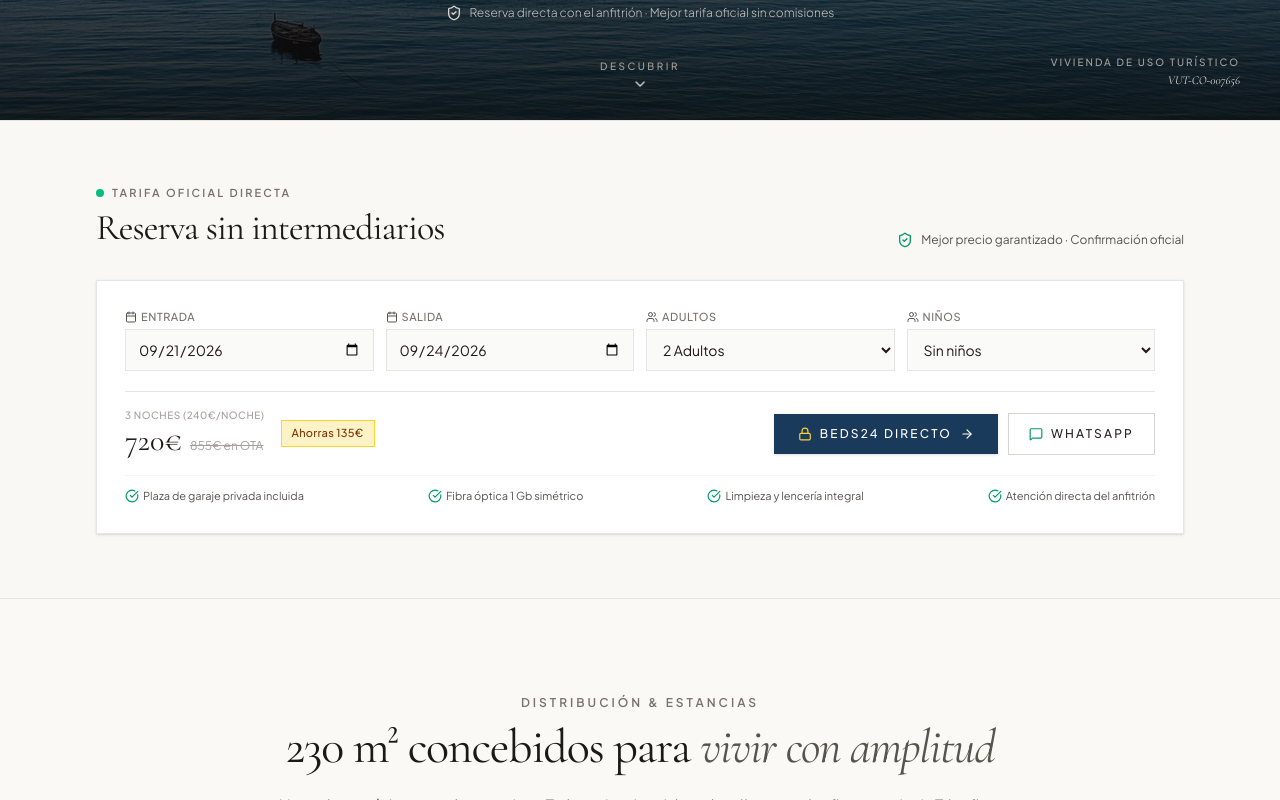
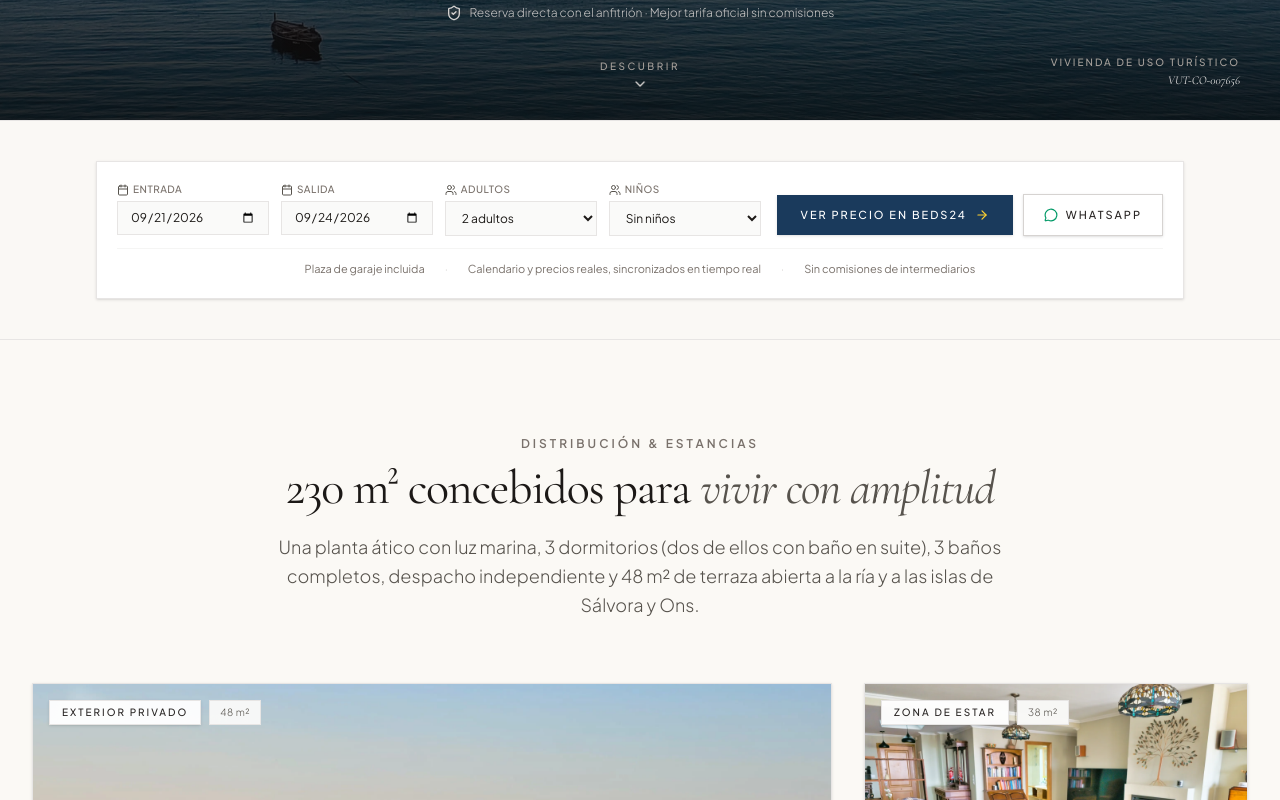
Before and after one commit to fmartinez31416/illas-atlanticas-web, a React (Vite) app: page / in a window 1280 px wide. Shown: the part 680-1480 px from the top of the page. Built offline with nearby package versions, Linux system fonts and the light colour scheme.

Commit message:
feat: barra de reserva compacta sin precios inventados y Bitácora en el menú principal

```diff
--- a/src/App.tsx
+++ b/src/App.tsx
@@ -35,7 +35,7 @@ export function App() {
   // VISTA 2: Portada de lujo limpia (Ático, estancias y reserva directa)
   return (
     <div className="min-h-screen bg-stone-950 text-stone-100 font-sans selection:bg-amber-200 selection:text-stone-950">
-      <Header onOpenBooking={scrollToBooking} />
+      <Header onOpenBooking={scrollToBooking} onOpenBitacora={() => setCurrentView('bitacora')} />
 
       <main>
         <Hero onOpenBooking={scrollToBooking} />
--- a/src/components/BookingWidget.tsx
+++ b/src/components/BookingWidget.tsx
@@ -1,5 +1,5 @@
 import { useState, useId } from 'react';
-import { Calendar, Users, ShieldCheck, CheckCircle, ArrowRight, MessageSquare, Lock, Star } from 'lucide-react';
+import { Calendar, Users, ArrowRight, MessageCircle } from 'lucide-react';
 
 interface BookingWidgetProps {
   initialCheckIn?: string;
@@ -25,28 +25,16 @@ export function BookingWidget({ initialCheckIn, initialCheckOut }: BookingWidget
   const [adults, setAdults] = useState<number>(2);
   const [children, setChildren] = useState<number>(0);
 
-  const calculateNights = () => {
-    if (!checkIn || !checkOut) return 3;
-    const start = new Date(checkIn).getTime();
-    const end = new Date(checkOut).getTime();
-    const diff = Math.ceil((end - start) / (1000 * 60 * 60 * 24));
-    return diff > 0 ? diff : 2;
-  };
-
-  const nights = calculateNights();
-  const basePricePerNight = 240;
-  const otaPricePerNight = 285;
-  const directSubtotal = basePricePerNight * nights;
-  const otaSubtotal = otaPricePerNight * nights;
-  const directSavings = otaSubtotal - directSubtotal;
-  const totalDirect = directSubtotal;
-
   const handleBeds24Redirect = () => {
     const beds24Url = `https://beds24.com/booking2.php?propid=illasatlanticas&checkin=${checkIn}&checkout=${checkOut}&numadult=${adults}&numchild=${children}`;
     window.open(beds24Url, '_blank', 'noopener,noreferrer');
   };
 
   const handleWhatsAppBooking = () => {
+    const nights = Math.max(
+      1,
+      Math.ceil((new Date(checkOut).getTime() - new Date(checkIn).getTime()) / 86400000)
+    );
     const text = encodeURIComponent(
       `Hola, me gustaría consultar disponibilidad directa para Illas Atlánticas Ático:\n- Fechas: del ${checkIn} al ${checkOut} (${nights} noches)\n- Ocupantes: ${adults} adultos, ${children} niños\n\n¿Tienen disponibilidad confirmada para estas fechas?`
     );
@@ -54,36 +42,19 @@ export function BookingWidget({ initialCheckIn, initialCheckOut }: BookingWidget
   };
 
   return (
-    <section id="reservas" className="py-14 sm:py-16 bg-[#FAF8F5] text-stone-900 relative border-t border-stone-200">
+    <section id="reservas" className="py-10 bg-[#FAF8F5] border-t border-stone-200">
       <div className="max-w-6xl mx-auto px-4 sm:px-6 lg:px-8">
 
-        {/* Cabecera Compacta */}
-        <div className="flex flex-col sm:flex-row sm:items-end justify-between mb-8 gap-4">
-          <div>
-            <div className="flex items-center gap-2 mb-1.5">
-              <span className="w-2 h-2 rounded-full bg-emerald-500"></span>
-              <span className="text-stone-500 uppercase tracking-[0.2em] text-[11px] font-semibold">
-                Tarifa Oficial Directa
-              </span>
-            </div>
-            <h2 className="text-2xl sm:text-4xl font-serif text-stone-900 font-normal tracking-tight">
-              Reserva sin intermediarios
-            </h2>
-          </div>
-          <div className="flex items-center gap-2 text-xs text-stone-600">
-            <ShieldCheck className="w-4 h-4 text-emerald-600 shrink-0" />
-            <span>Mejor precio garantizado · Confirmación oficial</span>
-          </div>
-        </div>
+        {/* Barra única compacta */}
+        <div className="bg-white border border-stone-200 shadow-sm p-4 sm:p-5">
 
-        {/* Tarjeta Unificada y Compacta */}
-        <div className="bg-white border border-stone-200 p-5 sm:p-7 shadow-sm">
+          <div className="flex flex-col lg:flex-row lg:items-end gap-4">
 
-          {/* Fila de Inputs */}
-          <div className="grid grid-cols-2 md:grid-cols-4 gap-3 mb-5">
-            {/* Check-In */}
+            {/* Campos: fechas + ocupantes en una línea */}
+            <div className="grid grid-cols-2 md:grid-cols-4 gap-3 flex-1">
+
               <div className="space-y-1">
-              <label htmlFor={checkInId} className="text-[11px] uppercase tracking-wider text-stone-500 font-medium flex items-center gap-1">
+                <label htmlFor={checkInId} className="text-[10px] uppercase tracking-wider text-stone-500 font-medium flex items-center gap-1">
                   <Calendar className="w-3 h-3 text-stone-600" />
                   <span>Entrada</span>
                 </label>
@@ -93,13 +64,12 @@ export function BookingWidget({ initialCheckIn, initialCheckOut }: BookingWidget
                   value={checkIn}
                   min={formatDate(today)}
                   onChange={(e) => setCheckIn(e.target.value)}
-                className="w-full px-3 py-2.5 bg-stone-50 border border-stone-200 text-stone-900 text-xs sm:text-sm focus:outline-none focus:border-stone-500"
+                  className="w-full px-3 py-2 bg-stone-50 border border-stone-200 text-stone-900 text-xs focus:outline-none focus:border-stone-500"
                 />
               </div>
 
-            {/* Check-Out */}
               <div className="space-y-1">
-              <label htmlFor={checkOutId} className="text-[11px] uppercase tracking-wider text-stone-500 font-medium flex items-center gap-1">
+                <label htmlFor={checkOutId} className="text-[10px] uppercase tracking-wider text-stone-500 font-medium flex items-center gap-1">
                   <Calendar className="w-3 h-3 text-stone-600" />
                   <span>Salida</span>
                 </label>
@@ -109,13 +79,12 @@ export function BookingWidget({ initialCheckIn, initialCheckOut }: BookingWidget
                   value={checkOut}
                   min={checkIn}
                   onChange={(e) => setCheckOut(e.target.value)}
-                className="w-full px-3 py-2.5 bg-stone-50 border border-stone-200 text-stone-900 text-xs sm:text-sm focus:outline-none focus:border-stone-500"
+                  className="w-full px-3 py-2 bg-stone-50 border border-stone-200 text-stone-900 text-xs focus:outline-none focus:border-stone-500"
                 />
               </div>
 
-            {/* Adultos */}
               <div className="space-y-1">
-              <label htmlFor={adultsId} className="text-[11px] uppercase tracking-wider text-stone-500 font-medium flex items-center gap-1">
+                <label htmlFor={adultsId} className="text-[10px] uppercase tracking-wider text-stone-500 font-medium flex items-center gap-1">
                   <Users className="w-3 h-3 text-stone-600" />
                   <span>Adultos</span>
                 </label>
@@ -123,17 +92,16 @@ export function BookingWidget({ initialCheckIn, initialCheckOut }: BookingWidget
                   id={adultsId}
                   value={adults}
                   onChange={(e) => setAdults(Number(e.target.value))}
-                className="w-full px-3 py-2.5 bg-stone-50 border border-stone-200 text-stone-900 text-xs sm:text-sm focus:outline-none focus:border-stone-500"
+                  className="w-full px-3 py-2 bg-stone-50 border border-stone-200 text-stone-900 text-xs focus:outline-none focus:border-stone-500"
                 >
                   {[1, 2, 3, 4, 5, 6].map((n) => (
-                  <option key={n} value={n}>{n} {n === 1 ? 'Adulto' : 'Adultos'}</option>
+                    <option key={n} value={n}>{n} {n === 1 ? 'adulto' : 'adultos'}</option>
                   ))}
                 </select>
               </div>
 
-            {/* Niños */}
               <div className="space-y-1">
-              <label htmlFor={childrenId} className="text-[11px] uppercase tracking-wider text-stone-500 font-medium flex items-center gap-1">
+                <label htmlFor={childrenId} className="text-[10px] uppercase tracking-wider text-stone-500 font-medium flex items-center gap-1">
                   <Users className="w-3 h-3 text-stone-600" />
                   <span>Niños</span>
                 </label>
@@ -141,79 +109,46 @@ export function BookingWidget({ initialCheckIn, initialCheckOut }: BookingWidget
                   id={childrenId}
                   value={children}
                   onChange={(e) => setChildren(Number(e.target.value))}
-                className="w-full px-3 py-2.5 bg-stone-50 border border-stone-200 text-stone-900 text-xs sm:text-sm focus:outline-none focus:border-stone-500"
+                  className="w-full px-3 py-2 bg-stone-50 border border-stone-200 text-stone-900 text-xs focus:outline-none focus:border-stone-500"
                 >
                   <option value={0}>Sin niños</option>
-                <option value={1}>1 Niño</option>
-                <option value={2}>2 Niños</option>
+                  <option value={1}>1 niño</option>
+                  <option value={2}>2 niños</option>
                 </select>
               </div>
             </div>
 
-          {/* Fila de Precio Directo + Ahorro + Botones */}
-          <div className="flex flex-col md:flex-row items-center justify-between gap-4 pt-4 border-t border-stone-200">
-            {/* Desglose compacto de precio */}
-            <div className="flex items-center gap-4 w-full md:w-auto">
-              <div>
-                <span className="text-[10px] uppercase tracking-wider text-stone-400 block font-medium">
-                  {nights} noches ({basePricePerNight}€/noche)
-                </span>
-                <div className="flex items-baseline gap-2">
-                  <span className="text-2xl sm:text-3xl font-serif text-stone-900 font-normal">
-                    {totalDirect}€
-                  </span>
-                  <span className="text-xs line-through text-stone-400">
-                    {otaSubtotal}€ en OTA
-                  </span>
-                </div>
-              </div>
-              <span className="px-2.5 py-1 bg-amber-100 text-amber-900 border border-amber-300 text-[11px] font-medium tracking-wide">
-                Ahorras {directSavings}€
-              </span>
-            </div>
-
             {/* Botones de acción */}
-            <div className="flex items-center gap-2.5 w-full md:w-auto">
+            <div className="flex items-center gap-2.5 shrink-0">
               <button
                 id="booking-beds24-confirm-btn"
                 onClick={handleBeds24Redirect}
-                className="flex-1 md:flex-initial px-6 py-3 bg-[#1A3A5C] hover:bg-[#132B44] text-white text-xs uppercase tracking-[0.18em] font-medium transition-colors flex items-center justify-center gap-2 shadow-sm"
+                className="flex-1 lg:flex-initial px-6 py-3 bg-[#1A3A5C] hover:bg-[#132B44] text-white text-[11px] uppercase tracking-[0.18em] font-medium transition-colors flex items-center justify-center gap-2 shadow-sm"
               >
-                <Lock className="w-3.5 h-3.5 text-amber-300" />
-                <span>Beds24 Directo</span>
-                <ArrowRight className="w-3.5 h-3.5" />
+                <span>Ver precio en Beds24</span>
+                <ArrowRight className="w-3.5 h-3.5 text-amber-300" />
               </button>
 
               <button
                 id="booking-whatsapp-direct-btn"
                 onClick={handleWhatsAppBooking}
-                className="flex-1 md:flex-initial px-5 py-3 border border-stone-300 hover:border-stone-400 bg-white hover:bg-stone-50 text-stone-800 text-xs uppercase tracking-[0.18em] font-medium transition-colors flex items-center justify-center gap-2"
+                className="flex-1 lg:flex-initial px-5 py-3 border border-stone-300 hover:border-stone-400 bg-white hover:bg-stone-50 text-stone-800 text-[11px] uppercase tracking-[0.18em] font-medium transition-colors flex items-center justify-center gap-2 shadow-sm"
               >
-                <MessageSquare className="w-3.5 h-3.5 text-emerald-600" />
+                <MessageCircle className="w-3.5 h-3.5 text-emerald-600" />
                 <span>WhatsApp</span>
               </button>
             </div>
+
           </div>
 
-          {/* Fila de Inclusiones Clave en 1 sola línea */}
-          <div className="mt-4 pt-3 border-t border-stone-100 flex flex-wrap items-center justify-between gap-y-2 text-[11px] text-stone-600">
-            <span className="inline-flex items-center gap-1">
-              <CheckCircle className="w-3.5 h-3.5 text-emerald-600" />
-              Plaza de garaje privada incluida
-            </span>
-            <span className="inline-flex items-center gap-1">
-              <CheckCircle className="w-3.5 h-3.5 text-emerald-600" />
-              Fibra óptica 1 Gb simétrico
-            </span>
-            <span className="inline-flex items-center gap-1">
-              <CheckCircle className="w-3.5 h-3.5 text-emerald-600" />
-              Limpieza y lencería integral
-            </span>
-            <span className="inline-flex items-center gap-1">
-              <CheckCircle className="w-3.5 h-3.5 text-emerald-600" />
-              Atención directa del anfitrión
-            </span>
-          </div>
+          {/* Línea de confianza en una sola fila */}
+          <p className="mt-3 pt-3 border-t border-stone-100 text-[11px] text-stone-500 flex flex-wrap items-center justify-center gap-x-5 gap-y-1">
+            <span>Plaza de garaje incluida</span>
+            <span className="text-stone-300">·</span>
+            <span>Calendario y precios reales, sincronizados en tiempo real</span>
+            <span className="text-stone-300">·</span>
+            <span>Sin comisiones de intermediarios</span>
+          </p>
         </div>
 
       </div>
```
Also changed, not shown: src/components/Header.tsx (+33 -7 lines). Lines whose indentation alone changed are shown as unchanged.
